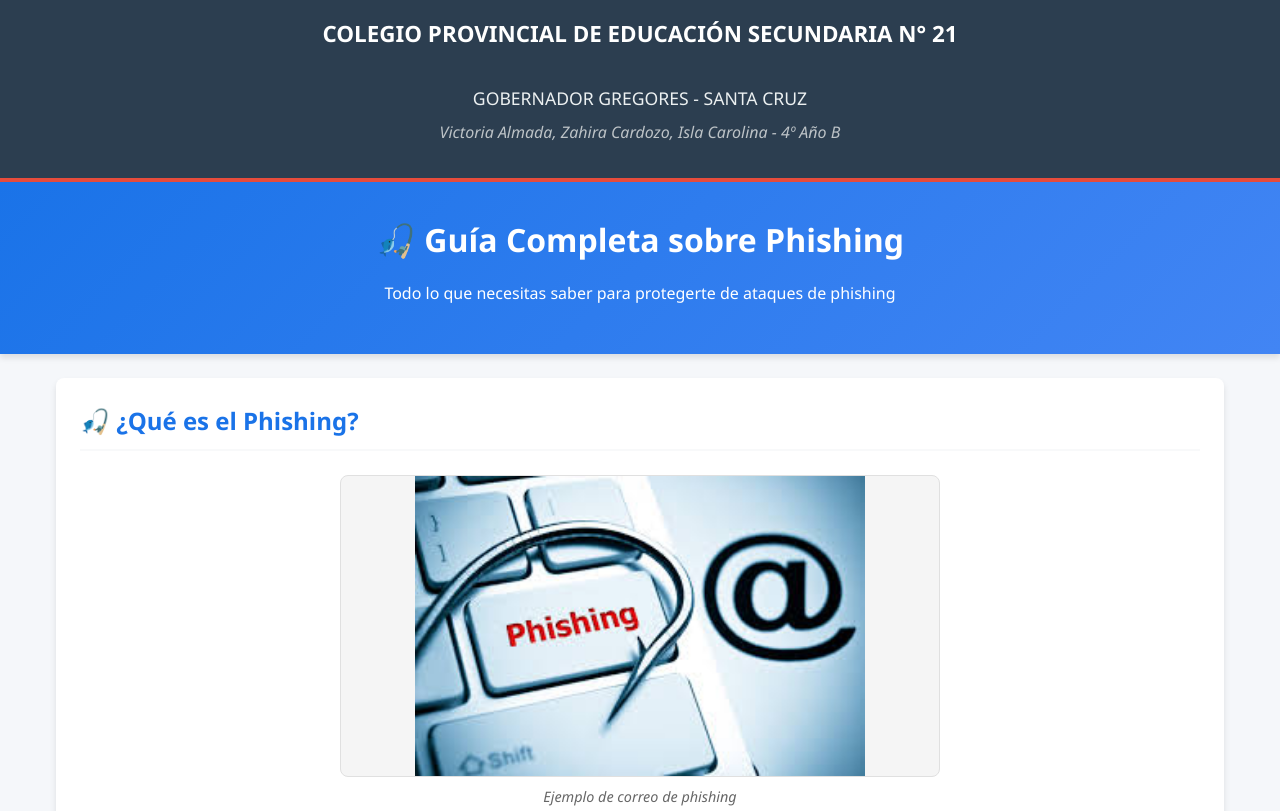
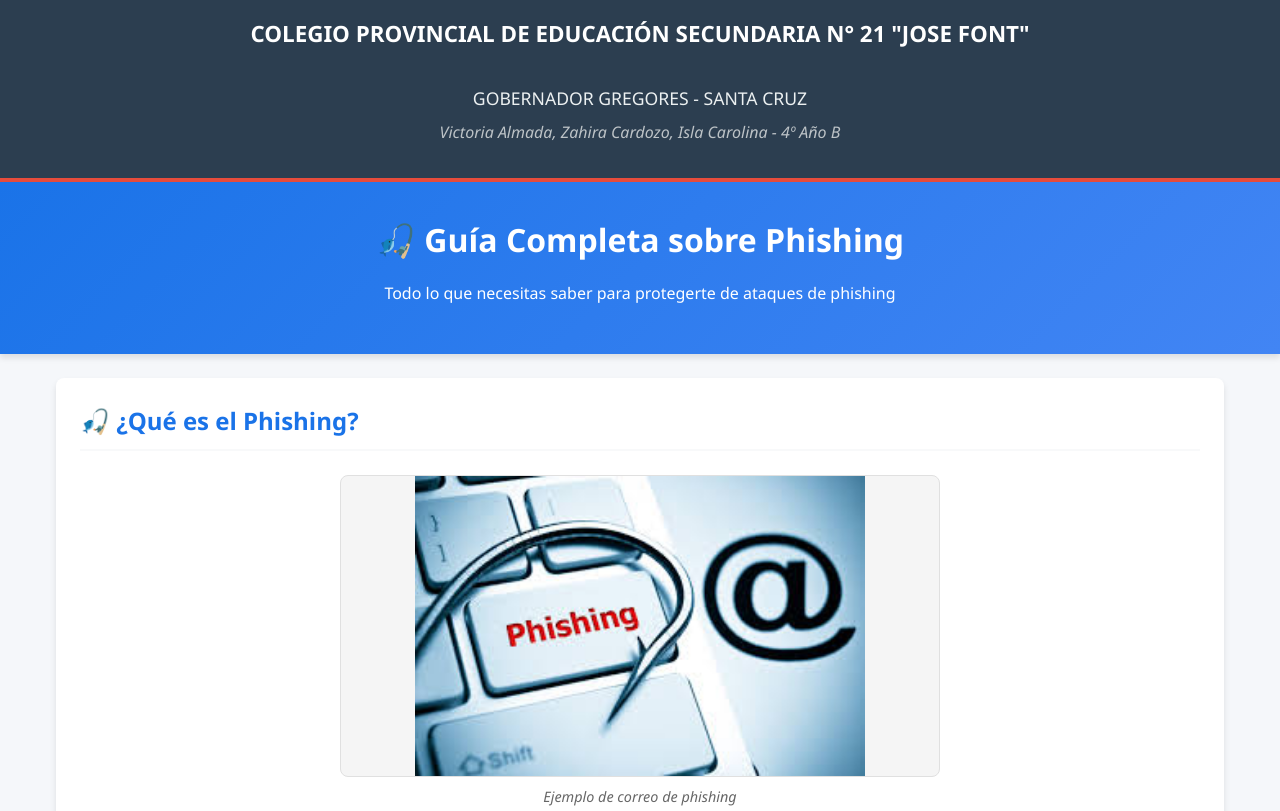
Before and after one commit to PeculiarPenguin23/pishing, a plain HTML site: page index.html in a window 1280 px wide. Shown: the top 811 px of the page. Drawn offline with Linux system fonts and the light colour scheme.

Commit message:
Update index.html

```diff
--- a/index.html
+++ b/index.html
@@ -294,7 +294,7 @@
 <body>
     <!-- Información del Colegio -->
     <div class="school-header">
-        <h2>COLEGIO PROVINCIAL DE EDUCACIÓN SECUNDARIA N° 21</h2>
+        <h2>COLEGIO PROVINCIAL DE EDUCACIÓN SECUNDARIA N° 21 "JOSE FONT"</h2>
         <h3>GOBERNADOR GREGORES - SANTA CRUZ</h3>
         <p class="students">Victoria Almada, Zahira Cardozo, Isla Carolina - 4º Año B</p>
     </div>
```
